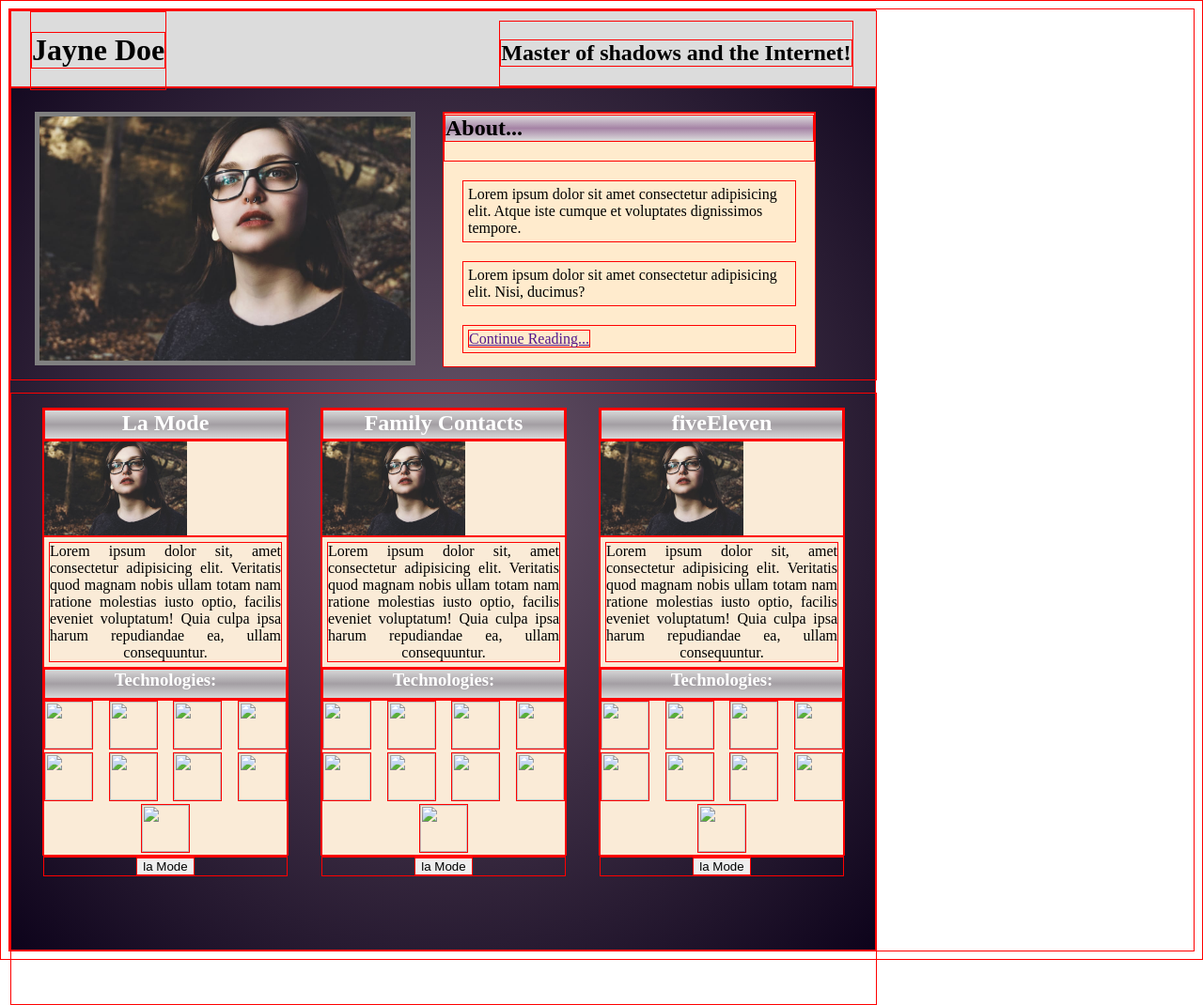
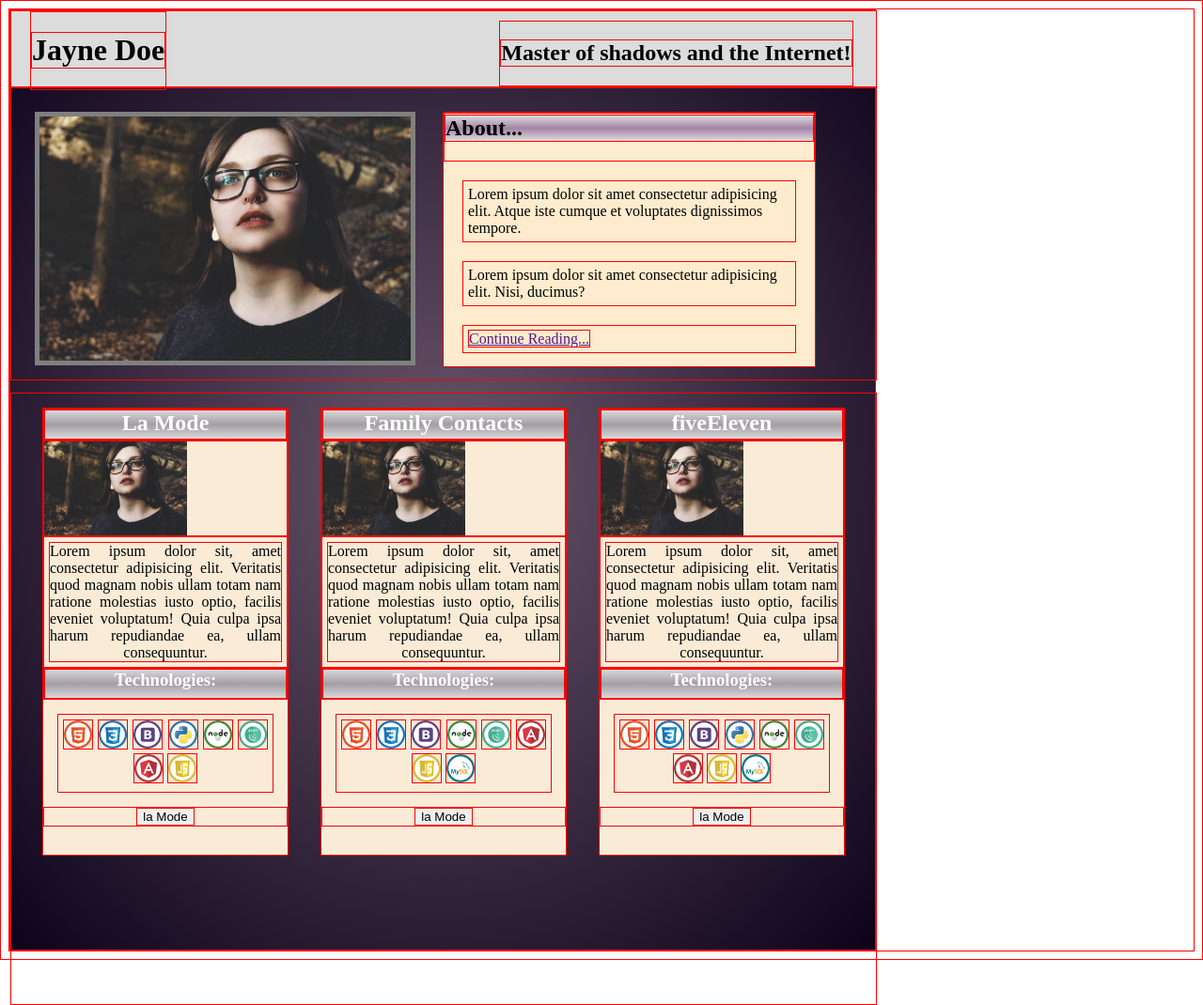
Before and after one commit to Josh-Cruz/portfolio_recreate, a plain HTML site: page index.html in a window 1280 px wide. Shown: the whole page at 94% size. Drawn offline with Linux system fonts and the light colour scheme.

Commit message:
got technology buttons working

```diff
--- a/index.html
+++ b/index.html
@@ -32,16 +32,14 @@
                 <div class="projectText"><p>Lorem ipsum dolor sit, amet consectetur adipisicing elit. Veritatis quod magnam nobis ullam totam nam ratione molestias iusto optio, facilis eveniet voluptatum! Quia culpa ipsa harum repudiandae ea, ullam consequuntur.</p></div>
                 <div class="techHeader"><h3>Technologies:</h3></div>
                 <div class="technologies">
-                    <img src=".potfolio_images/HTML.png" width="50" height="50" alt="">
-                    <img src=".potfolio_images/CSS.png" width="50" height="50" alt="">
-                    <img src=".potfolio_images/" width="50px" height="50px" alt="">
-                    <img src=".potfolio_images/" width="50px" height="50px" alt="">
-                    <img src=".potfolio_images/" width="50px" height="50px" alt="">
-                    <img src=".potfolio_images/" width="50px" height="50px" alt="">
-                    <img src=".potfolio_images/" width="50px" height="50px" alt="">
-                    <img src=".potfolio_images/" width="50px" height="50px" alt="">
-                    <img src=".potfolio_images/" width="50px" height="50px" alt="">
-
+                    <img src="portfolio_images/HTML.png" width="30" height="30" alt="">
+                    <img src="portfolio_images/CSS.png" width="30" height="30" alt="">
+                    <img src="portfolio_images/bootstrap.png" width="30px" height="30px" alt="">
+                    <img src="portfolio_images/python.png" width="30px" height="30px" alt="">
+                    <img src="portfolio_images/nodejs.png" width="30px" height="30px" alt="">
+                    <img src="portfolio_images/jquery.png" width="30px" height="30px" alt="">
+                    <img src="portfolio_images/angular.png" width="30px" height="30px" alt="">
+                    <img src="portfolio_images/javascript.png" width="30px" height="30px" alt="">
                 </div>
                 <div class="techButton"><button>la Mode</button> </div>
 
@@ -53,15 +51,14 @@
                         <div class="projectText"><p>Lorem ipsum dolor sit, amet consectetur adipisicing elit. Veritatis quod magnam nobis ullam totam nam ratione molestias iusto optio, facilis eveniet voluptatum! Quia culpa ipsa harum repudiandae ea, ullam consequuntur.</p></div>
                         <div class="techHeader"><h3>Technologies:</h3></div>
                         <div class="technologies">
-                            <img src=".portfolio_images/html.png" width="50px" height="50px" alt="">
-                            <img src=".portfolio_images/css.png" width="50px" height="50px" alt="">
-                            <img src=".potfolio_images/" width="50px" height="50px" alt="">
-                            <img src=".potfolio_images/" width="50px" height="50px" alt="">
-                            <img src=".potfolio_images/" width="50px" height="50px" alt="">
-                            <img src=".potfolio_images/" width="50px" height="50px" alt="">
-                            <img src=".potfolio_images/" width="50px" height="50px" alt="">
-                            <img src=".potfolio_images/" width="50px" height="50px" alt="">
-                            <img src=".potfolio_images/" width="50px" height="50px" alt="">
+                            <img src="portfolio_images/HTML.png" width="30" height="30" alt="">
+                            <img src="portfolio_images/CSS.png" width="30" height="30" alt="">
+                            <img src="portfolio_images/bootstrap.png" width="30px" height="30px" alt="">
+                            <img src="portfolio_images/nodejs.png" width="30px" height="30px" alt="">
+                            <img src="portfolio_images/jquery.png" width="30px" height="30px" alt="">
+                            <img src="portfolio_images/angular.png" width="30px" height="30px" alt="">
+                            <img src="portfolio_images/javascript.png" width="30px" height="30px" alt="">
+                            <img src="portfolio_images/mysql.png" width="30px" height="30px" alt="">
 
                         </div>
                         <div class="techButton"><button>la Mode</button></div>
@@ -74,15 +71,15 @@
                         <div class="projectText"><p>Lorem ipsum dolor sit, amet consectetur adipisicing elit. Veritatis quod magnam nobis ullam totam nam ratione molestias iusto optio, facilis eveniet voluptatum! Quia culpa ipsa harum repudiandae ea, ullam consequuntur.</p></div>
                         <div class="techHeader"><h3>Technologies:</h3></div>
                         <div class="technologies">
-                            <img src=".portfolio_images/html.png" width="50px" height="50px" alt="">
-                            <img src=".portfolio_images/css.png" width="50px" height="50px" alt="">
-                            <img src=".potfolio_images/" width="50px" height="50px" alt="">
-                            <img src=".potfolio_images/" width="50px" height="50px" alt="">
-                            <img src=".potfolio_images/" width="50px" height="50px" alt="">
-                            <img src=".potfolio_images/" width="50px" height="50px" alt="">
-                            <img src=".potfolio_images/" width="50px" height="50px" alt="">
-                            <img src=".potfolio_images/" width="50px" height="50px" alt="">
-                            <img src=".potfolio_images/" width="50px" height="50px" alt="">
+                            <img src="portfolio_images/HTML.png" width="30" height="30" alt="">
+                            <img src="portfolio_images/CSS.png" width="30" height="30" alt="">
+                            <img src="portfolio_images/bootstrap.png" width="30px" height="30px" alt="">
+                            <img src="portfolio_images/python.png" width="30px" height="30px" alt="">
+                            <img src="portfolio_images/nodejs.png" width="30px" height="30px" alt="">
+                            <img src="portfolio_images/jquery.png" width="30px" height="30px" alt="">
+                            <img src="portfolio_images/angular.png" width="30px" height="30px" alt="">
+                            <img src="portfolio_images/javascript.png" width="30px" height="30px" alt="">
+                            <img src="portfolio_images/mysql.png" width="30px" height="30px" alt="">
 
                         </div>
                         <div class="techButton"><button>la Mode</button></div>
--- a/main.css
+++ b/main.css
@@ -113,3 +113,7 @@ vertical-align: text-top;
     padding: 0px;
     color: white;
 }
+.technologies {
+    padding: 5px;
+    margin:15px;
+}
```
